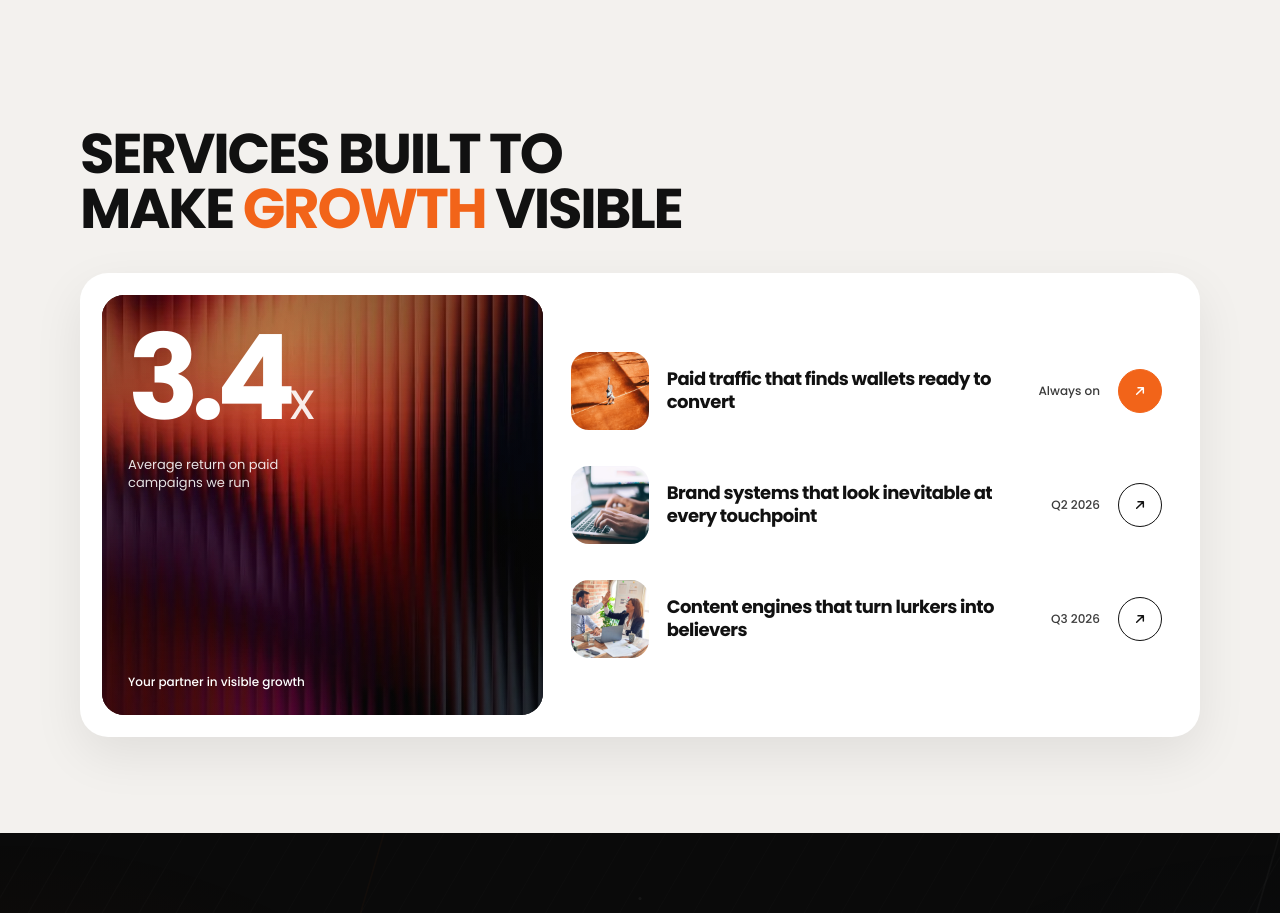
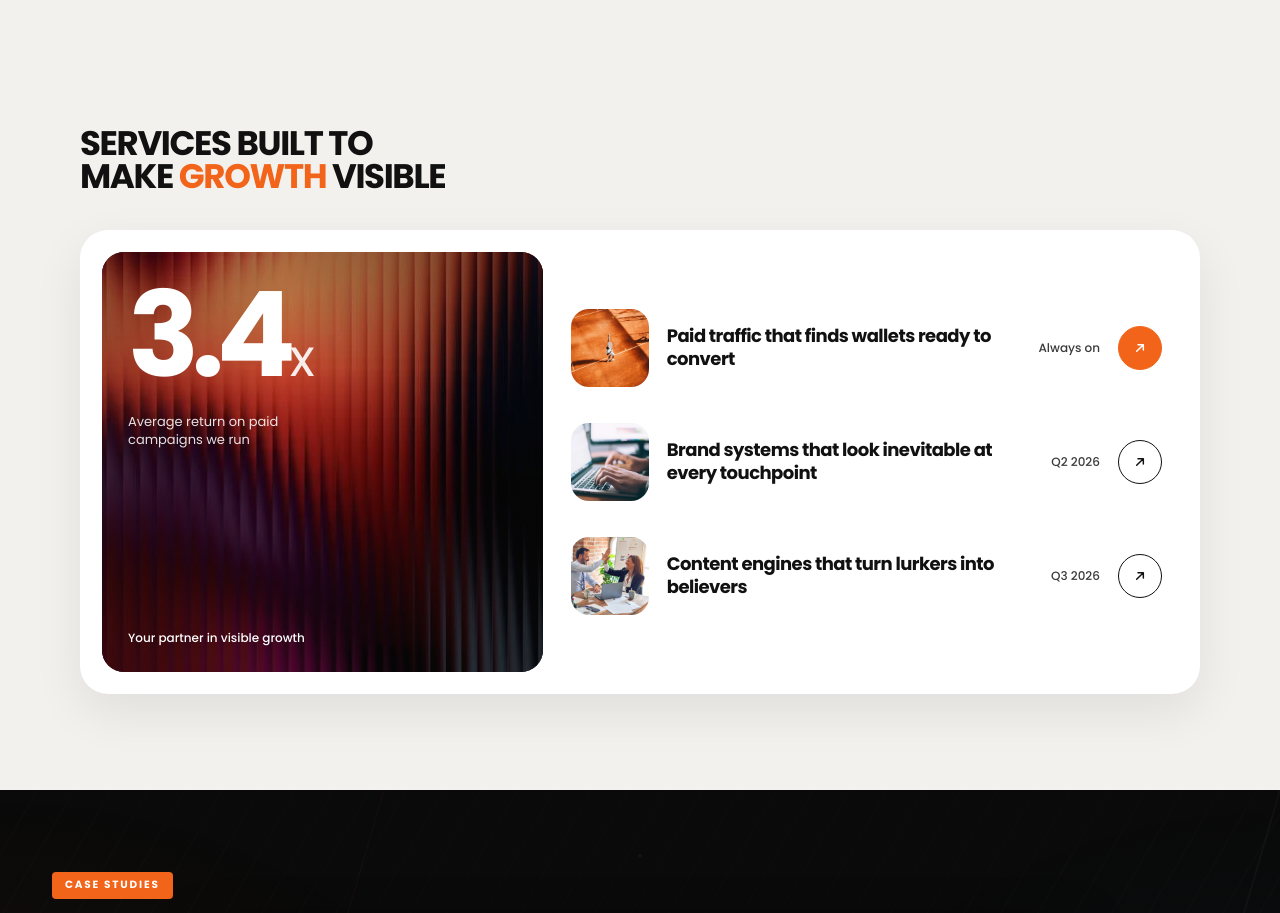
Before and after one commit to Esimuda/SeeGrowth, a React (Vite) app: page / in a window 1280 px wide. Shown: the part 1960-2873 px from the top of the page. Built offline with nearby package versions, Linux system fonts and the light colour scheme.

Commit message:
Scale down the services section headline.

```diff
--- a/src/services.css
+++ b/src/services.css
@@ -22,7 +22,7 @@
 
 .services-headline {
   font-family: var(--font-display);
-  font-size: clamp(32px, 5vw, 56px);
+  font-size: clamp(22px, 3.2vw, 34px);
   font-weight: 700;
   letter-spacing: -0.04em;
   line-height: 0.98;
```
